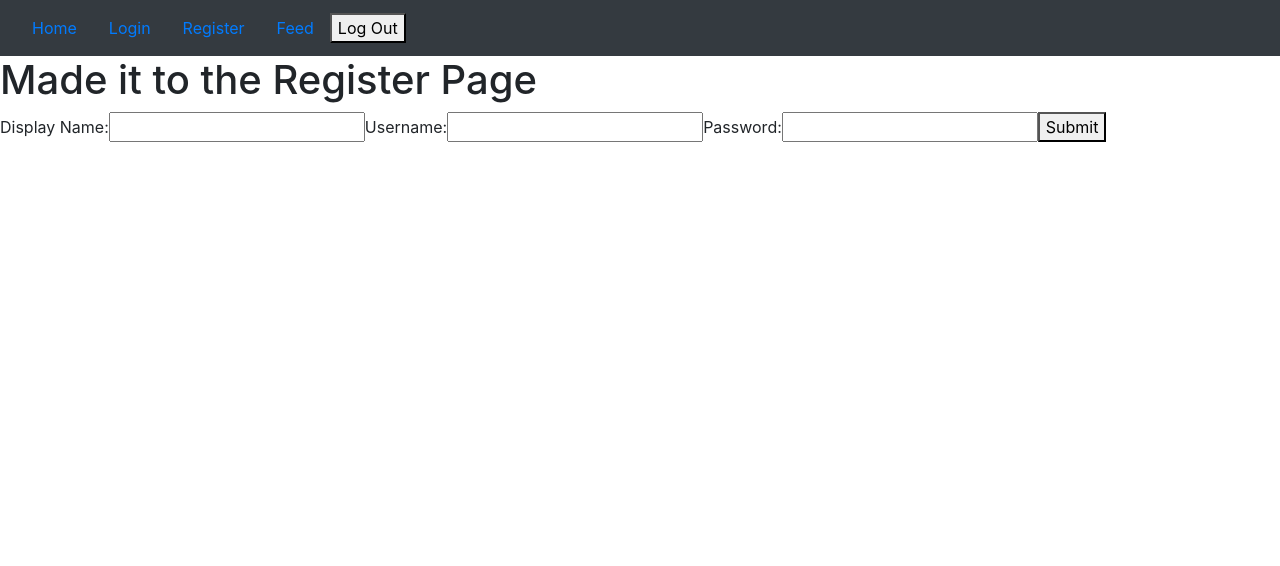
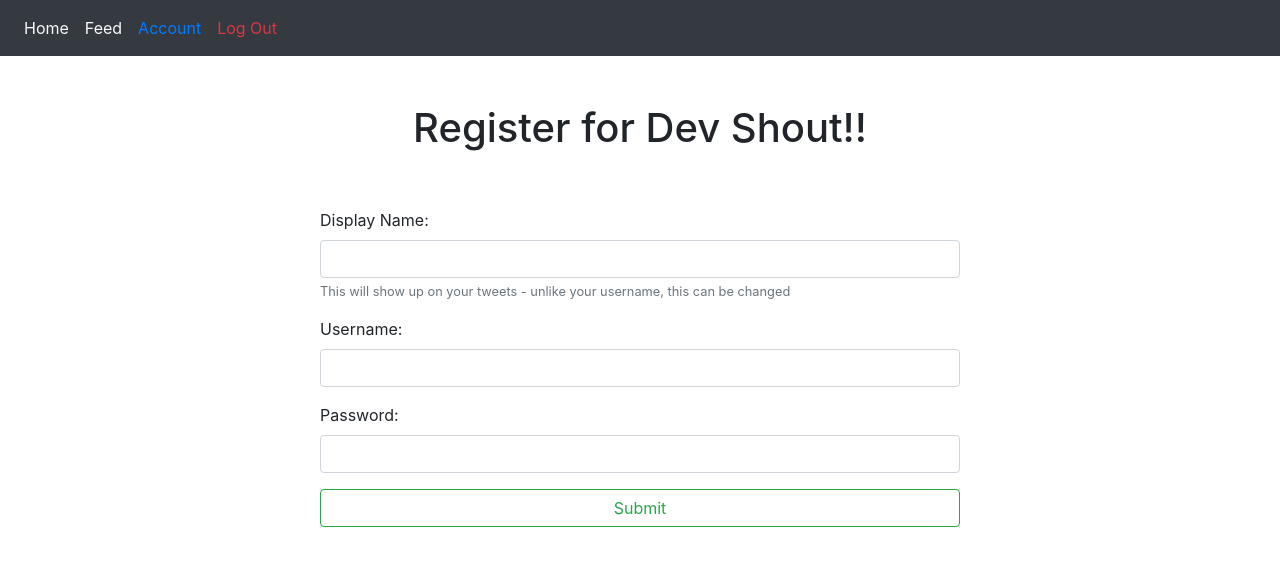
Before and after one commit to josephwhittington/weekend_project, a React (Create React App) app in the folder client/: page /register in a window 1280 px wide. Shown: the top 566 px of the page. Built offline with nearby package versions, Linux system fonts and the light colour scheme; sample sign-in values are in the browser's storage.

Commit message:
adds basic styles and fixes for UI bugs

```diff
--- a/client/src/components/Feed.js
+++ b/client/src/components/Feed.js
@@ -1,6 +1,7 @@
 import React, { Component } from 'react';
 import Axios from '../utils/axios';
 import TweetEditor from './TweetEditor';
+import Tweet from './Tweet'
 
 export default class Feed extends Component {
   constructor(props) {
@@ -27,11 +28,11 @@ export default class Feed extends Component {
     const tweets = this.state.tweets;
 
     return (
-      <div>
+      <div className="mt-2">
         <TweetEditor />
-        <ul>
-          {tweets && tweets.map(tweet => <li key={tweet.id}>{tweet.body}</li>)}
-        </ul>
+        <div className="mt-3">
+          {tweets && tweets.map(tweet => <Tweet key={tweet.id} props={tweet}>{tweet.body}</Tweet>)}
+        </div>
       </div>
     );
   }
--- a/client/src/components/Home.js
+++ b/client/src/components/Home.js
@@ -1,11 +1,21 @@
 import React, { Component } from 'react';
+import { Link } from 'react-router-dom'
+
+import Jumbotron from 'react-bootstrap/Jumbotron'
+import Button from 'react-bootstrap/Button'
 
 export default class Home extends Component {
   render() {
     return (
-      <div>
-        <h1>This is Home!</h1>
-      </div>
+      <Jumbotron className="mt-3">
+        <h1>Dev Shout!!</h1>
+        <p>
+          Dev Shout is the first microblogging service built just for Developers. We allow you to share small code snippets and interact with other developers who want to do the same. It's basically twitter but not as evil. Try it out now!
+        </p>
+        <p>
+          <Button variant="success"><Link className="text-light" to="/register">Sign Up Now</Link></Button>
+        </p>
+      </Jumbotron>
     );
   }
 }
--- a/client/src/components/Login.js
+++ b/client/src/components/Login.js
@@ -1,5 +1,8 @@
 import React, { Component } from 'react';
 import Axios from '../utils/axios';
+
+import Form from "react-bootstrap/Form"
+import Button from "react-bootstrap/Button"
 
 export default class Login extends Component {
   constructor(props) {
@@ -42,28 +45,28 @@ export default class Login extends Component {
   render() {
     return (
       <div>
-        <h1>Made it to the Login Page</h1>
-        <form onSubmit={this.handleSubmit}>
-          <label>
-            Username:
-            <input
+        <h1 className="py-5 text-center">Login To Dev Shout!!</h1>
+        <Form className="w-50 mx-auto" onSubmit={this.handleSubmit}>
+          <Form.Group>
+            <Form.Label>Username:</Form.Label>
+            <Form.Control
               type='text'
               name='username'
               value={this.state.username}
               onChange={this.handleChange}
             />
-          </label>
-          <label>
-            Password:
-            <input
+          </Form.Group>
+          <Form.Group>
+            <Form.Label>Password:</Form.Label>
+            <Form.Control
               type='text'
               name='password'
               value={this.state.password}
               onChange={this.handleChange}
             />
-          </label>
-          <button type='submit'>Submit</button>
-        </form>
+          </Form.Group>
+          <Button type='submit' variant="outline-success" block>Submit</Button>
+        </Form>
       </div>
     );
   }
--- a/client/src/components/Navbar.js
+++ b/client/src/components/Navbar.js
@@ -1,7 +1,7 @@
 import React, { Component } from 'react';
+import { Link } from 'react-router-dom';
+
 import Navbar from 'react-bootstrap/Navbar';
-import Nav from 'react-bootstrap/Nav';
-import { Link } from 'react-router-dom';
 
 export default class NavbarCustom extends Component {
   constructor(props) {
@@ -17,24 +17,17 @@ export default class NavbarCustom extends Component {
     return (
       <div>
         <Navbar bg='dark'>
-          <Nav.Link>
-            <Link to='/'>Home</Link>
-          </Nav.Link>
-          <Nav.Link>
-            <Link to='/login'>Login</Link>
-          </Nav.Link>
-          <Nav.Link>
-            <Link to='/register'>Register</Link>
-          </Nav.Link>
+            <Link className="p-2 text-light" to='/home'>Home</Link>
+            {!localStorage.getItem("token") && <Link className="p-2 text-light" to='/register'>Register</Link>}
+            {!localStorage.getItem("token") && <Link className="p-2 text-success" to='/login'>Login</Link>}
           {localStorage.getItem('token') && (
-            <Nav.Link>
-              <Link to='/feed'>Feed</Link>
-            </Nav.Link>
+              <Link className="p-2 text-light" to='/feed'>Feed</Link>
           )}
+          {localStorage.getItem('user') && <Link className="p-2 text-primary" to={`/user/${localStorage.getItem('user')}`}>Account</Link>}
           {localStorage.getItem('token') && (
-            <button type='button' onClick={this.logOut}>
+            <span className="p-2 text-danger" onClick={this.logOut} style={{cursor: "pointer"}}>
               Log Out
-            </button>
+            </span>
           )}
         </Navbar>
       </div>
--- a/client/src/components/Register.js
+++ b/client/src/components/Register.js
@@ -1,5 +1,8 @@
 import React, { Component } from 'react';
 import Axios from '../utils/axios';
+
+import Form from "react-bootstrap/Form"
+import Button from 'react-bootstrap/Button'
 
 export default class Register extends Component {
   constructor() {
@@ -37,37 +40,41 @@ export default class Register extends Component {
   render() {
     return (
       <div>
-        <h1>Made it to the Register Page</h1>
-        <form onSubmit={this.handleSubmit}>
-          <label>
-            Display Name:
-            <input
+        <h1 className="py-5 text-center">Register for Dev Shout!!</h1>
+        <Form className="w-50 mx-auto" onSubmit={this.handleSubmit}>
+            <Form.Group>
+              <Form.Label>Display Name: <br/></Form.Label>
+              <Form.Control
                 type='text'
                 name='displayName'
                 value={this.state.displayName}
                 onChange={this.handleChange}
               />
-          </label>
-          <label>
-            Username:
-            <input
+              <Form.Text className="text-muted">
+                This will show up on your tweets - unlike your username, this can be changed
+              </Form.Text>
+            </Form.Group>
+            <Form.Group>
+              <Form.Label> Username: </Form.Label>
+              <Form.Control
                 type='text'
                 name='username'
                 value={this.state.username}
                 onChange={this.handleChange}
               />
-          </label>
-          <label>
-            Password:
-            <input
+            </Form.Group>
+
+            <Form.Group>
+              <label>Password: </label>
+              <Form.Control
                 type='text'
                 name='password'
                 value={this.state.password}
                 onChange={this.handleChange}
               />
-          </label>
-          <button type='submit'>Submit</button>
-        </form>
+            </Form.Group>
+            <Button type='submit' variant="outline-success" block>Submit</Button>
+        </Form>
       </div>
     );
   }
--- /dev/null
+++ b/client/src/components/Tweet.js
@@ -0,0 +1,30 @@
+import React, { Component } from 'react'
+import {Link} from 'react-router-dom'
+
+import Card from "react-bootstrap/Card"
+
+export default class Tweet extends Component {
+  render() {
+    const {body, username, likedBy, comments} = this.props.props
+    const time = new Date(this.props.props.timestamp)
+    const localtime = time.toLocaleTimeString()
+    const localdate = time.toLocaleDateString()
+    return (
+        <Card className="my-3 w-50 mx-auto">
+        <Card.Header className="bg-light">
+          <Link className="text-dark" to={`/user/${username}`}>@{username}</Link>
+        </Card.Header>
+        <Card.Body>
+          <Card.Text className="text-dark">{body}</Card.Text>
+        </Card.Body>
+        <Card.Footer className="d-flex justify-content-between">
+          <small>On {localdate} @{localtime}</small>
+          <span>
+          <Card.Link href="#">Retweet</Card.Link>
+          <Card.Link href="#">Like</Card.Link>
+          </span>
+        </Card.Footer>
+      </Card>
+    )
+  }
+}
--- a/client/src/components/TweetEditor.js
+++ b/client/src/components/TweetEditor.js
@@ -1,6 +1,8 @@
 import React, { Component } from 'react';
+import Axios from '../utils/axios';
+
+import Form from 'react-bootstrap/Form'
 import Button from 'react-bootstrap/Button';
-import Axios from '../utils/axios';
 
 export default class TweetEditor extends Component {
   constructor() {
@@ -32,25 +34,21 @@ export default class TweetEditor extends Component {
   render() {
     return (
       <div>
-        <form onSubmit={this.handleSubmit}>
-          <label>
-            <h3>New Tweet</h3>
-          </label>
-          <br />
-          <label>
-            <textarea
+        <Form className="w-50 mx-auto" onSubmit={this.handleSubmit}>
+            <h3 className="text-center">New Tweet</h3>
+            <Form.Control
+              as="textarea"
               rows='2'
               cols='45'
               style={{ resize: 'none' }}
               value={this.state.body}
               onChange={this.handleChange}
             />
-          </label>
           <br />
-          <Button variant='outline-success' type='submit'>
+          <Button variant='outline-success' type='submit' block>
             Send
           </Button>
-        </form>
+        </Form>
       </div>
     );
   }
--- a/client/src/components/UserHome.js
+++ b/client/src/components/UserHome.js
@@ -1,5 +1,7 @@
 import React, { Component } from 'react';
 import Axios from '../utils/axios';
+
+import Tweet from "./Tweet"
 
 export default class UserHome extends Component {
   constructor(props) {
@@ -20,10 +22,10 @@ export default class UserHome extends Component {
     const { tweets } = this.state;
     return (
       <div>
-        <h1>{localStorage.getItem('user')}'s Tweets</h1>
+        <h3 className="my-3 text-center">{userid}'s Tweets</h3>
         <ul>
           {tweets.map(tweet => (
-            <li key={tweet.id}>{tweet.body}</li>
+            <Tweet key={tweet.id} props={tweet}/>
           ))}
         </ul>
       </div>
```
Lines whose indentation alone changed are shown as unchanged.
